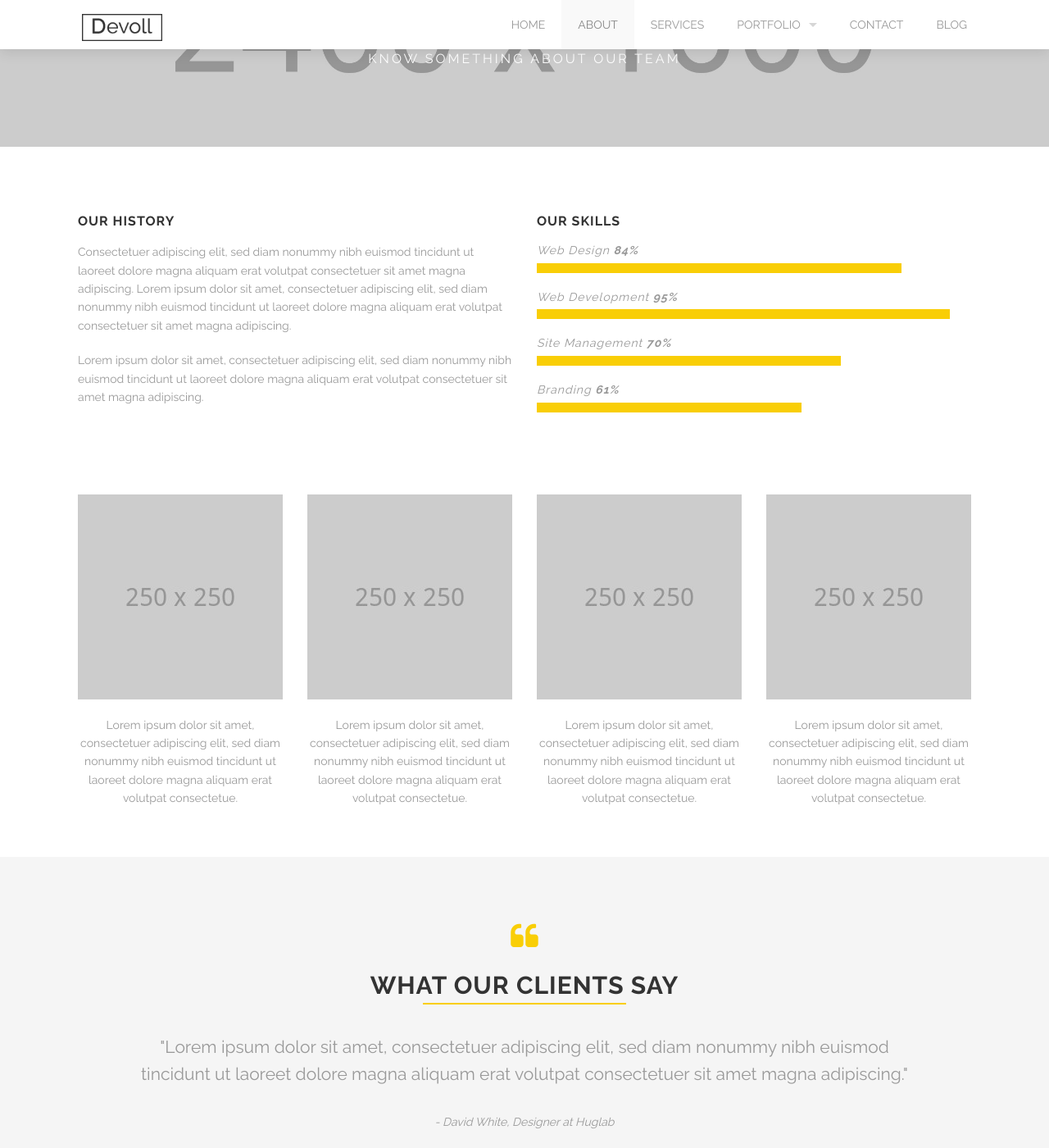
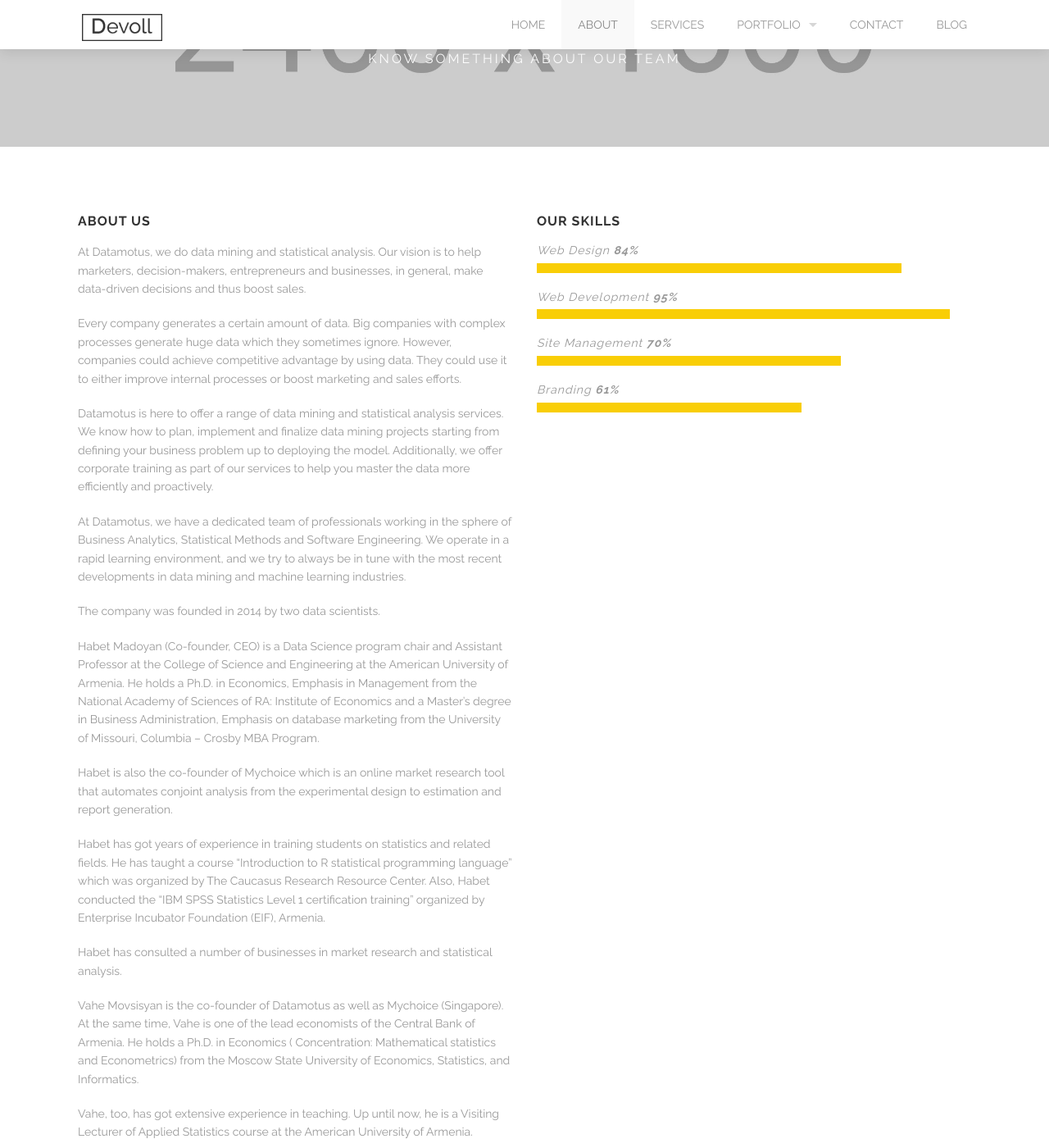
Before and after one commit to Habet/datamotus.github.io, a Jekyll site: the page built from about.html, in a window 1280 px wide and 1400 px high, scrolled down 214 px. Shown: the whole window at 82% size. Built offline with Jekyll 4.4.1, drawn with Linux system fonts in a browser that asks for light colours; some of the changed text lies outside the part shown.

Commit message:
Update about.html

```diff
--- a/about.html
+++ b/about.html
@@ -33,9 +33,31 @@ testimonials:
 <div class='full'>
   <div class='row'>
     <div class='medium-6 columns'>
-      <h3>Our history</h3>
-      <p>Consectetuer adipiscing elit, sed diam nonummy nibh euismod tincidunt ut laoreet dolore magna aliquam erat volutpat consectetuer sit amet magna adipiscing. Lorem ipsum dolor sit amet, consectetuer adipiscing elit, sed diam nonummy nibh euismod tincidunt ut laoreet dolore magna aliquam erat volutpat consectetuer sit amet magna adipiscing.</p>
-      <p>Lorem ipsum dolor sit amet, consectetuer adipiscing elit, sed diam nonummy nibh euismod tincidunt ut laoreet dolore magna aliquam erat volutpat consectetuer sit amet magna adipiscing.</p>
+      <h3>About us</h3>
+
+      <p>At Datamotus, we do data mining and statistical analysis. Our vision is to help marketers, decision-makers, entrepreneurs and businesses, in general, make data-driven decisions and thus boost sales.</p>
+
+      <p>Every company generates a certain amount of data. Big companies with complex processes generate huge data which they sometimes ignore. However, companies could achieve competitive advantage by using data. They could use it to either improve internal processes or boost marketing and sales efforts.</p>
+
+      <p>Datamotus is here to offer a range of data mining and statistical analysis services. We know how to plan, implement and finalize data mining projects starting from defining your business problem up to deploying the model. Additionally, we offer corporate training as part of our services to help you master the data more efficiently and proactively.</p>
+
+      <p>At Datamotus, we have a dedicated team of professionals working in the sphere of Business Analytics, Statistical Methods and Software Engineering. We operate in a rapid learning environment, and we try to always be in tune with the most recent developments in data mining and machine learning industries.</p>
+
+      <p>The company was founded in 2014 by two data scientists.</p>
+
+      <p>Habet Madoyan (Co-founder, CEO) is a Data Science program chair and Assistant Professor at the College of Science and Engineering at the American University of Armenia. He holds a Ph.D. in Economics, Emphasis in Management from the National Academy of Sciences of RA: Institute of Economics and a Master’s degree in Business Administration, Emphasis on database marketing from the University of Missouri, Columbia – Crosby MBA Program.</p>
+
+      <p>Habet is also the co-founder of Mychoice which is an online market research tool that automates conjoint analysis from the experimental design to estimation and report generation.</p>
+      <p>Habet has got years of experience in training students on statistics and related fields. He has taught a course “Introduction to R statistical programming language” which was organized by The Caucasus Research Resource Center. Also, Habet conducted the “IBM SPSS Statistics Level 1 certification training” organized by Enterprise Incubator Foundation (EIF), Armenia.</p>
+
+      <p>Habet has consulted a number of businesses in market research and statistical analysis.</p>
+
+      <p>Vahe Movsisyan is the co-founder of Datamotus as well as Mychoice (Singapore). At the same time, Vahe is one of the lead economists of the Central Bank of Armenia. He holds a Ph.D. in Economics ( Concentration: Mathematical statistics and Econometrics) from the Moscow State University of Economics, Statistics, and Informatics.</p>
+
+      <p>Vahe, too, has got extensive experience in teaching. Up until now, he is a Visiting Lecturer of Applied Statistics course at the American University of Armenia.</p>
+
+      <p>Habet and Vahe along with their team of data scientists, business analysts and software engineers are enthusiastic to help you resolve business problems through going deep into the data and making data-driven decisions!</p>
+
     </div>
     <div class='medium-6 columns'>
       <h3>Our skills</h3>
```
